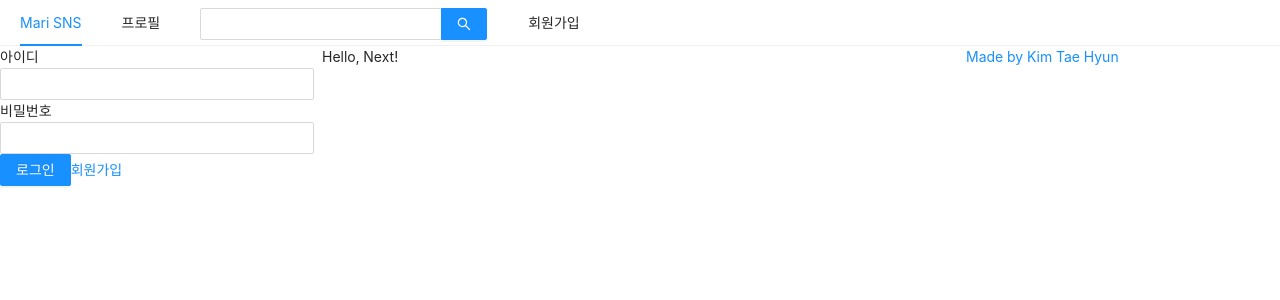
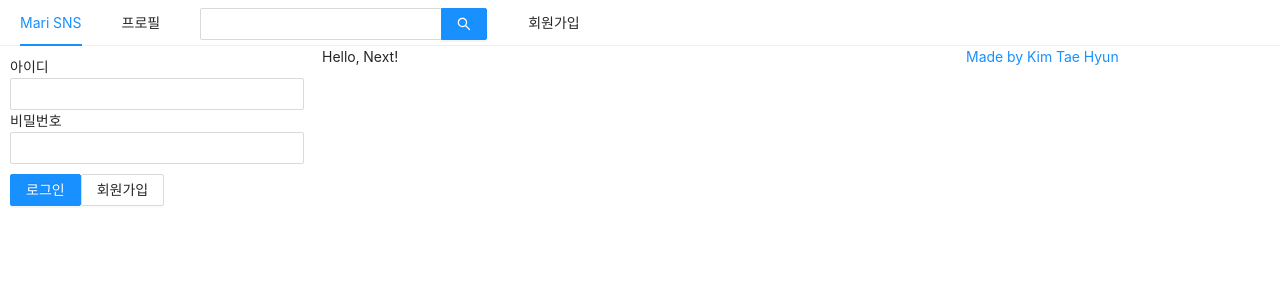
Before and after one commit to tjdrkr2580/mari-sns, a Next.js app in the folder front/: page / in a window 1280 px wide. Shown: the top 300 px of the page. Built offline with nearby package versions, Linux system fonts and the light colour scheme.

Commit message:
추가 Form Profile

```diff
--- a/front/components/Layout.js
+++ b/front/components/Layout.js
@@ -4,6 +4,11 @@ import { Menu, Input, Row, Col } from "antd";
 import { useState } from "react";
 import UserProfile from "./UserProfile";
 import LoginForm from "./LoginForm";
+import styled from "styled-components";
+
+const SearchInput = styled(Input.Search)`
+  vertical-align: middle;
+`;
 
 const Layout = ({ children }) => {
   const [isLoggedIn, setIsLoggedIn] = useState(false);
@@ -21,7 +26,7 @@ const Layout = ({ children }) => {
           </Link>
         </Menu.Item>
         <Menu.Item>
-          <Input.Search enterButton style={{ verticalAlign: "middle" }} />
+          <SearchInput enterButton />
         </Menu.Item>
         <Menu.Item>
           <Link href="/signup">
@@ -31,7 +36,11 @@ const Layout = ({ children }) => {
       </Menu>
       <Row gutter={8}>
         <Col xs={24} md={6}>
-          {isLoggedIn ? <UserProfile /> : <LoginForm />}
+          {isLoggedIn ? (
+            <UserProfile setIsLoggedIn={setIsLoggedIn} />
+          ) : (
+            <LoginForm setIsLoggedIn={setIsLoggedIn} />
+          )}
         </Col>
         <Col xs={24} md={12}>
           {children}
--- a/front/components/LoginForm.js
+++ b/front/components/LoginForm.js
@@ -1,45 +1,65 @@
 import React, { useState, useCallback } from "react";
 import { Button, Form, Input } from "antd";
 import Link from "next/link";
+import styled from "styled-components";
 
-const LoginForm = () => {
+const ButtonWrapper = styled.div`
+  margin-top: 10px;
+`;
+
+const FormWrapper = styled(Form)`
+  padding: 10px;
+`;
+
+const LoginForm = ({ setIsLoggedIn }) => {
   const [id, setId] = useState("");
   const [password, setPassword] = useState("");
 
   const onChangeId = useCallback((e) => {
     setId(e.target.value);
-  });
+  }, []);
 
   const onChangePw = useCallback((e) => {
     setPassword(e.target.value);
-  });
+  }, []);
+
+  const onSubmitForm = useCallback(
+    (e) => {
+      console.log(id, password);
+      setIsLoggedIn(true);
+    },
+    [id, password]
+  );
 
   return (
-    <Form>
+    <FormWrapper onFinish={onSubmitForm}>
       <div>
         <label htmlFor="user-id">아이디</label>
         <br />
-        <Input name="user-id" value={id} onChange={onChangeId} required></Input>
+        <Input name="user-id" value={id} onChange={onChangeId} required />
       </div>
       <div>
-        <label htmlFor="user-pw">비밀번호</label>
+        <label htmlFor="user-password">비밀번호</label>
         <br />
         <Input
-          name="user-pw"
+          name="user-password"
           value={password}
           onChange={onChangePw}
+          type="password"
           required
-        ></Input>
+        />
       </div>
-      <div>
-        <Button type="primary" htmlFor="submit" loading={false}>
+      <ButtonWrapper>
+        <Button type="primary" htmlType="submit" loading={false}>
           로그인
         </Button>
         <Link href="/signup">
-          <a>회원가입</a>
+          <a>
+            <Button>회원가입</Button>
+          </a>
         </Link>
-      </div>
-    </Form>
+      </ButtonWrapper>
+    </FormWrapper>
   );
 };
 
--- a/front/components/UserProfile.js
+++ b/front/components/UserProfile.js
@@ -1,7 +1,30 @@
-import React from "react";
+import { Avatar, Button, Card } from "antd";
+import React, { useCallback } from "react";
 
-const UserProfile = () => {
-  return <div>UserProfile</div>;
+const UserProfile = ({ setIsLoggedIn }) => {
+  const onLogout = useCallback(() => {
+    setIsLoggedIn(false);
+  }, []);
+  return (
+    <Card
+      actions={[
+        <div key="twit">
+          글<br />0
+        </div>,
+        <div key="followings">
+          팔로잉
+          <br />0
+        </div>,
+        <div key="followings">
+          팔로워
+          <br />0
+        </div>,
+      ]}
+    >
+      <Card.Meta avatar={<Avatar>0</Avatar>} title="0" />
+      <Button onClick={onLogout}>로그아웃</Button>
+    </Card>
+  );
 };
 
 export default UserProfile;
```
